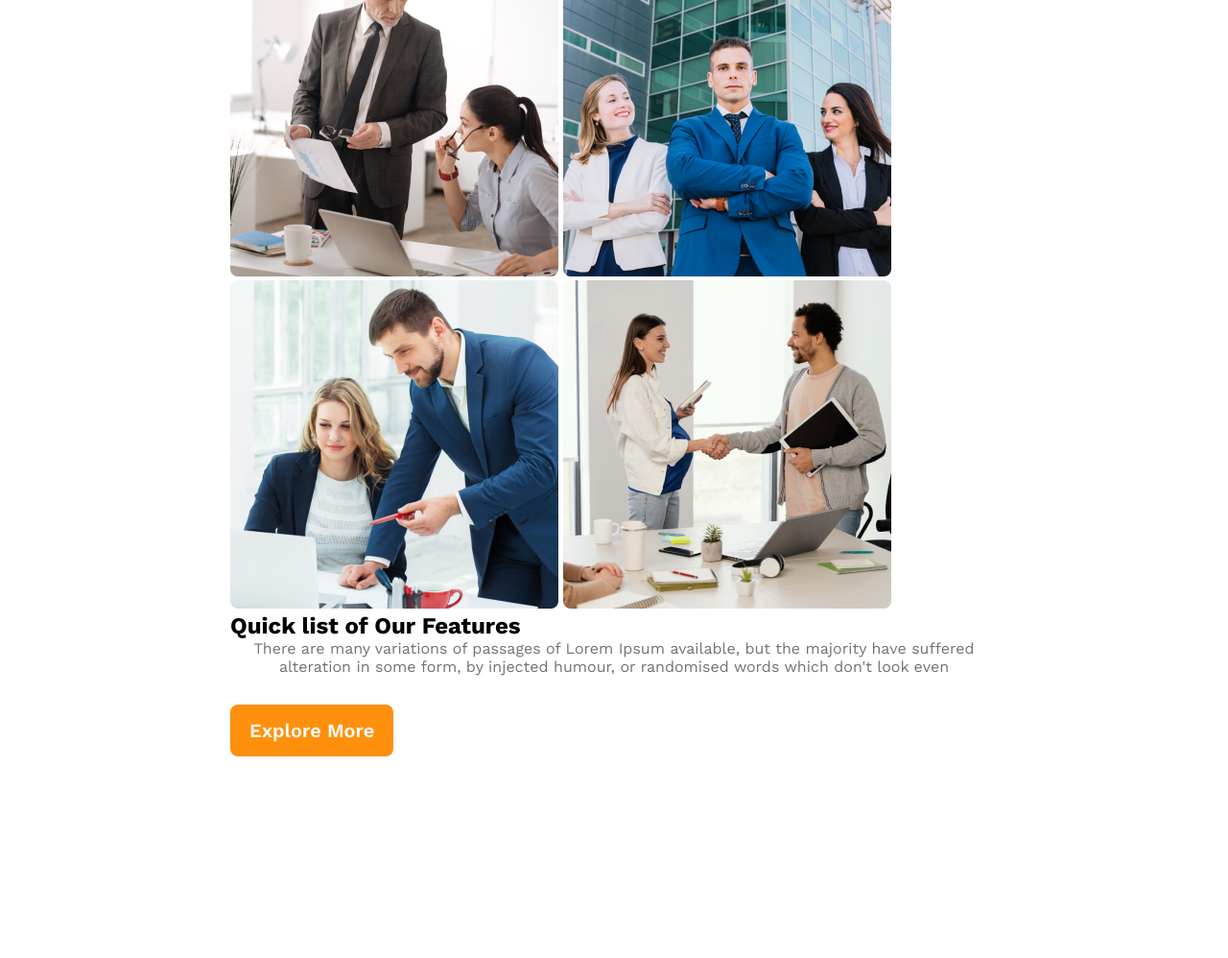
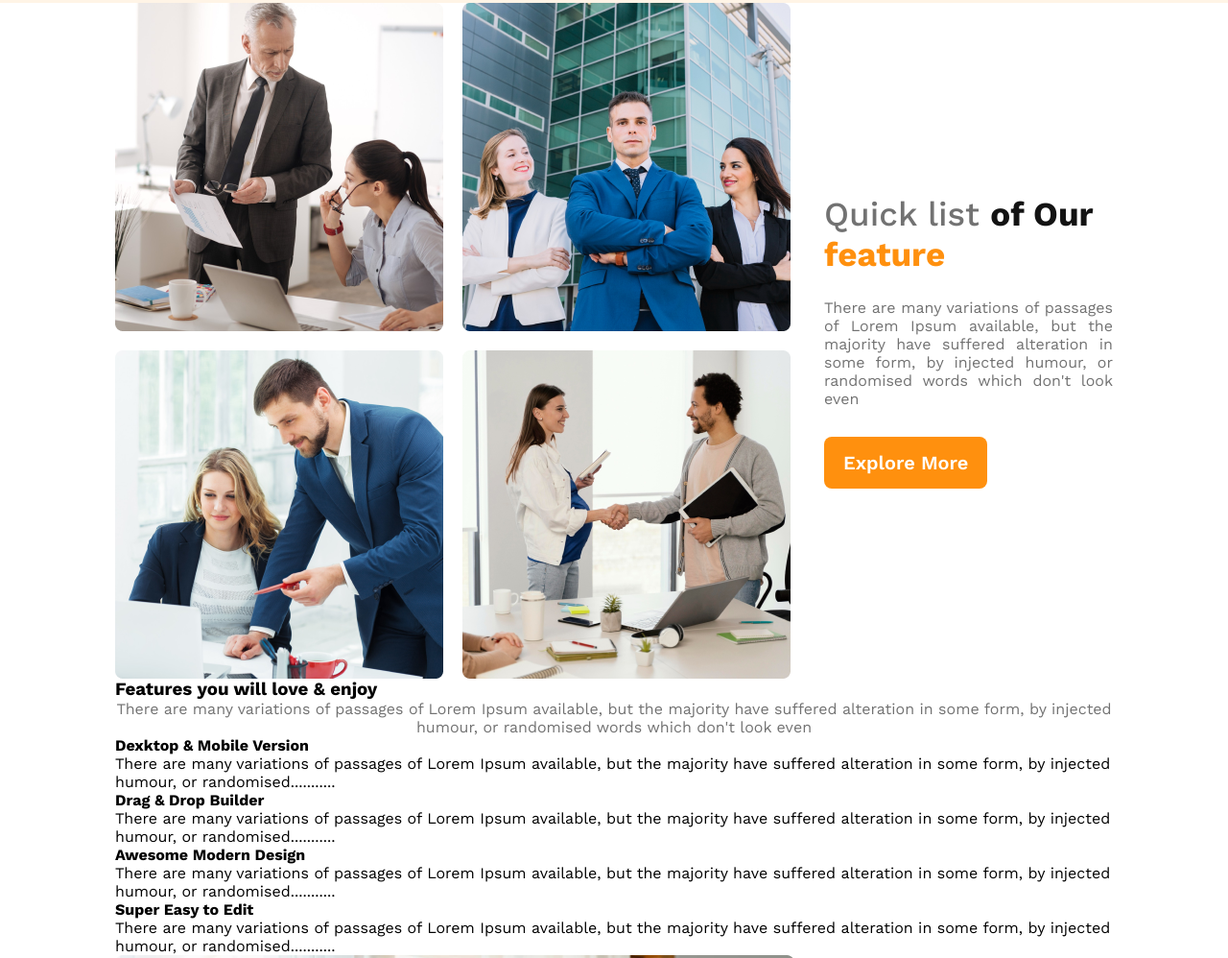
Before and after one commit to usainu969/g3-Architect-website, a plain HTML site: page index.html in a window 1280 px wide. Shown: the part 975-1973 px from the top of the page at 96% size. Before the commit the page ends 1793 px from the top, so only its background shows below. Drawn offline with nearby package versions, Linux system fonts and the light colour scheme.

Commit message:
feature style added

```diff
--- a/images/styles.css
+++ b/images/styles.css
@@ -10,7 +10,7 @@
 
 header {
     background: rgba(255, 144, 14, 0.10);
-    padding: 50px 240px;
+    padding: 50px 150px;
 }
 
 .gray-text-description {
@@ -87,7 +87,7 @@ nav li>a {
     margin-right: 100px;
 }
 
-.banner-content .gray-text-description{
+.banner-content .gray-text-description {
     margin-left: 100px;
     margin-right: 100px;
 }
@@ -104,19 +104,21 @@ nav li>a {
 
 @media screen and (max-width:576px) {
 
-    nav{
+    nav {
         flex-direction: column;
     }
 
-    header{
+    header {
         padding: 0;
 
     }
-    .banner-title{
+
+    .banner-title {
         font-size: 35px;
         font-weight: 700;
     }
-    .banner-img{
+
+    .banner-img {
         margin-left: 10px;
         margin-right: 10px;
     }
@@ -124,18 +126,58 @@ nav li>a {
 
 /* media query style for tablet or medium device responsive  */
 @media screen and (min-width:576px) and (max-width:992px) {
-    header{
-        padding-left:10px;
+    header {
+        padding-left: 10px;
         padding-right: 10px;
     }
 }
 
 /* main style add */
 
-main{
-    margin: 30px 240px;
+main {
+    max-width: 1440px;
+    margin: 0 auto;
+    padding-right: 120px;
+    padding-left: 120px;
 }
 
-.feature-container{
+.feature-container {
+    display: flex;
+    align-items: center;
+    gap: 35px;
+}
+
+.feature-text-title {
+    color: #131313;
+    font-size: 35px;
+    font-weight: 700;
+    margin-bottom: 25px;
+}
+
+.quick {
+    color: #727272;
+    font-size: 35px;
+    font-weight: 500;
+}
+
+.feature {
+    color: #FF900E;
+    font-size: 35px;
+    font-weight: 700;
+
+}
+.feature-img{
     display: grid;
+    grid-template-columns: repeat(2, 1fr);
+    gap: 20px;
 }
+
+.feature-text {
+
+}
+
+.feature-text .gray-text-description{
+    text-align: justify;
+}
+
+/* architect experience part style start  */
--- a/index.html
+++ b/index.html
@@ -9,6 +9,7 @@
 </head>
 
 <body>
+    <!-- header start -->
     <header>
         <nav>
             <h3 class="nav-title">G3 Architect</h3>
@@ -32,7 +33,11 @@
             </div>
         </div>
     </header>
+    <!-- header end -->
+
+    <!-- main section start -->
     <main>
+        <!-- team-section start -->
         <div class="feature-container">
             <div class="feature-img">
                 <img src="images/team1.png" alt="">
@@ -41,10 +46,52 @@
                 <img src="images/team4.png" alt="">
             </div>
             <div class="feature-text">
-                <h2 class="feature-text-title">Quick list of Our Features</h2>
-                <p class="gray-text-description">There are many variations of passages of Lorem Ipsum available, but the majority have suffered alteration in some form, by injected humour, or randomised words which don't look even</p>
+                <h2 class="feature-text-title"> <span class="quick">Quick list </span> of Our <span
+                        class="feature">feature</span></h2>
+                <p class="gray-text-description">There are many variations of passages of Lorem Ipsum available, but the
+                    majority have suffered alteration in some form, by injected humour, or randomised words which don't
+                    look even</p>
                 <button class="btn-primary">Explore More</button>
             </div>
+        </div>
+        <!-- team section end -->
+
+        <!-- feature experience part start -->
+
+        <div class="feature-experience-container">
+            <div class="experience-container">
+                <div>
+                    <h3 class="experience-title">Features you will love & enjoy</h3>
+                    <p class="gray-text-description">There are many variations of passages of Lorem Ipsum available, but
+                        the majority have suffered alteration in some form, by injected humour, or randomised words
+                        which don't look even</p>
+                </div>
+                <div class="common-feature">
+                    <h4 class="title">Dexktop & Mobile Version</h4>
+                    <p class="experience-description">There are many variations of passages of Lorem Ipsum available,
+                        but the majority have suffered alteration in some form, by injected humour, or
+                        randomised...........</p>
+                </div>
+                <div class="common-feature">
+                    <h4 class="title">Drag & Drop Builder</h4>
+                    <p class="experience-description">There are many variations of passages of Lorem Ipsum available,
+                        but the majority have suffered alteration in some form, by injected humour, or
+                        randomised...........</p>
+                </div>
+                <div class="common-feature">
+                    <h4 class="title">Awesome Modern Design</h4>
+                    <p class="experience-description">There are many variations of passages of Lorem Ipsum available,
+                        but the majority have suffered alteration in some form, by injected humour, or
+                        randomised...........</p>
+                </div>
+                <div class="common-feature">
+                    <h4 class="title">Super Easy to Edit</h4>
+                    <p class="experience-description">There are many variations of passages of Lorem Ipsum available,
+                        but the majority have suffered alteration in some form, by injected humour, or
+                        randomised...........</p>
+                </div>
+            </div>
+            <img src="images/architect.png" alt="" class="architect-img">
         </div>
     </main>
     <footer>
```
